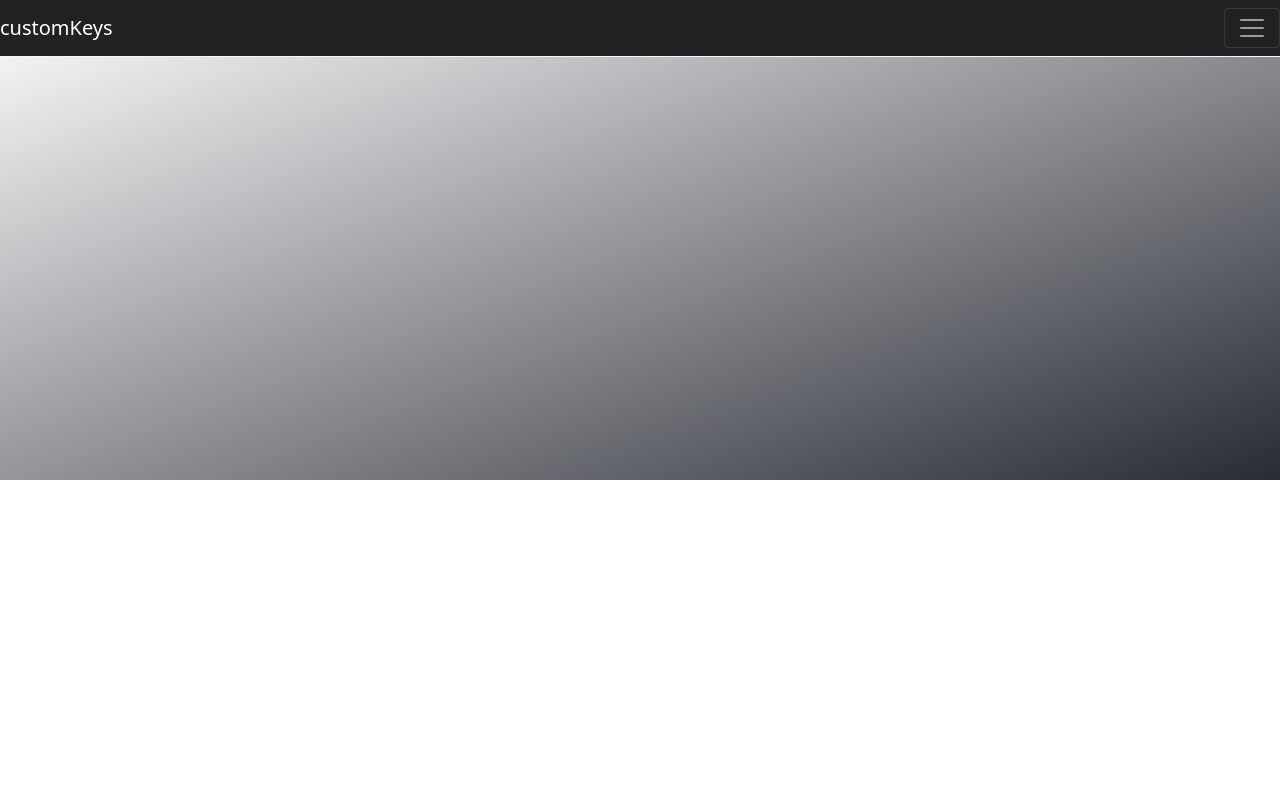
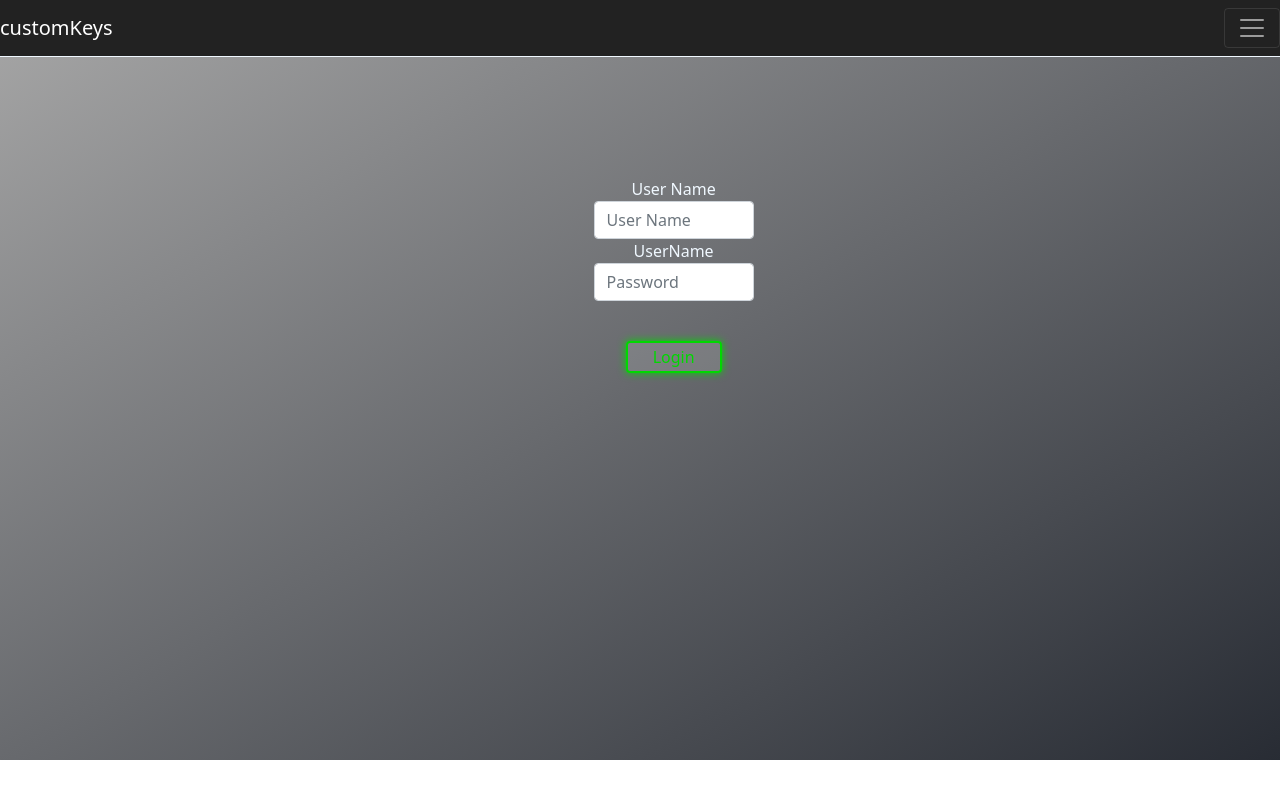
Before and after one commit to jdbooth9516/CustomKeyboard, a React (Create React App) app in the folder client/: page /login in a window 1280 px wide. Built offline with nearby package versions, Linux system fonts and the light colour scheme.

Commit message:
login and logout is functional

```diff
--- a/client/src/App.css
+++ b/client/src/App.css
@@ -1,8 +1,12 @@
 .App {
   color: aliceblue;
   text-align: center;
-  background-image: linear-gradient(to bottom right, white, #282c34);
-  height: 60vh;
+  background-image: linear-gradient(
+    to bottom right,
+    rgb(167, 167, 167),
+    #282c34
+  );
+  height: 95vh;
 }
 
 .main-body {
--- a/client/src/App.js
+++ b/client/src/App.js
@@ -7,15 +7,25 @@ import "./App.css";
 import NavBar from "./components/NavBar/NavBar";
 import Registration from "./components/Registration/Registration";
 import Information from "./components/Information/Information";
-
-console.log(window.location);
+import Login from "./components/Login/Login";
+import Logout from "./components/Logout/Logout";
 
 function App() {
   const [infoSwitch, setInfoSwitch] = useState(false);
+  const [user, setUser] = useState({});
+
+  useEffect(() => {
+    getLoggedInUser();
+  }, [user]);
+
+  const getLoggedInUser = () => {
+    const loggedUser = localStorage.getItem("user");
+    setUser(loggedUser);
+  };
 
   return (
     <div className="App">
-      <NavBar></NavBar>
+      <NavBar user={user}></NavBar>
       {window.location.pathname == "/" && (
         <div>
           <div className="main-body">
@@ -57,6 +67,13 @@ function App() {
       <div>
         <Switch>
           <Route path="/register" component={Registration} />
+          <Route
+            path="/login"
+            render={(props) => (
+              <Login {...props} getLoggedInUser={getLoggedInUser} />
+            )}
+          />
+          <Route path="/logout" component={Logout} />
         </Switch>
       </div>
     </div>
--- /dev/null
+++ b/client/src/components/Login/Login.jsx
@@ -0,0 +1,70 @@
+import axios from "axios";
+import React, { useState } from "react";
+import { Redirect } from "react-router-dom";
+import { Form, FormGroup, Label, Input, FormText, Button } from "reactstrap";
+import useForm from "../UseForm/UseForm";
+
+import "./Login.css";
+
+const Login = (props) => {
+  const { values, handleChange, handleSubmit } = useForm(() => {
+    loginUser(values);
+  });
+
+  function loginUser(values) {
+    async function getUser(values) {
+      try {
+        const response = await axios.post(
+          "http://localhost:8000/login/",
+          values
+        );
+        const userData = JSON.stringify(response.data);
+        console.log(userData);
+        localStorage.setItem("user", userData);
+        props.getLoggedInUser();
+        window.location.href = "/";
+      } catch (error) {
+        console.log(error.response.data);
+      }
+    }
+    getUser(values);
+  }
+
+  return (
+    <div>
+      <div className="form-container">
+        <Form>
+          <FormGroup>
+            <Label for="Username">User Name</Label>
+            <Input
+              type="text"
+              name="Username"
+              id="Username"
+              placeholder="User Name"
+              defaultValue=""
+              onChange={handleChange}
+              value={values.Username}
+            />
+          </FormGroup>
+          <FormGroup>
+            <Label for="Username">UserName</Label>
+            <Input
+              type="password"
+              name="Password"
+              id="Password"
+              placeholder="Password"
+              defaultValue=""
+              onChange={handleChange}
+              value={values.Password}
+            />
+          </FormGroup>
+          <button onClick={handleSubmit} className="reg-submit">
+            Login
+          </button>
+        </Form>
+      </div>
+    </div>
+  );
+};
+
+export default Login;
--- /dev/null
+++ b/client/src/components/Logout/Logout.jsx
@@ -0,0 +1,9 @@
+import React from "react";
+
+const Logout = () => {
+  localStorage.removeItem("user");
+  window.location.href = "/";
+  return <div></div>;
+};
+
+export default Logout;
--- a/client/src/components/NavBar/NavBar.jsx
+++ b/client/src/components/NavBar/NavBar.jsx
@@ -11,7 +11,7 @@ import {
 
 import "./NavBar.css";
 
-const NavBar = () => {
+const NavBar = (props) => {
   const [collapsed, setCollapsed] = useState(true);
 
   const toggleNavbar = () => setCollapsed(!collapsed);
@@ -29,9 +29,11 @@ const NavBar = () => {
               <NavLink href="/Register/">Register</NavLink>
             </NavItem>
             <NavItem>
-              <NavLink href="https://github.com/reactstrap/reactstrap">
-                GitHub
-              </NavLink>
+              {!props.user ? (
+                <NavLink href="/login/">Login</NavLink>
+              ) : (
+                <NavLink href="/logout/">Logout</NavLink>
+              )}
             </NavItem>
           </Nav>
         </Collapse>
--- a/client/src/components/Registration/Registration.css
+++ b/client/src/components/Registration/Registration.css
@@ -4,7 +4,7 @@
   justify-content: center;
   align-items: center;
   padding: 15vh;
-  margin-left: 30vh;
+  margin-left: 37%;
 }
 
 .reg-submit {
```
Also changed, not shown: client/src/components/Login/Login.css (added), client/src/components/Logout/Logout.css (added).
